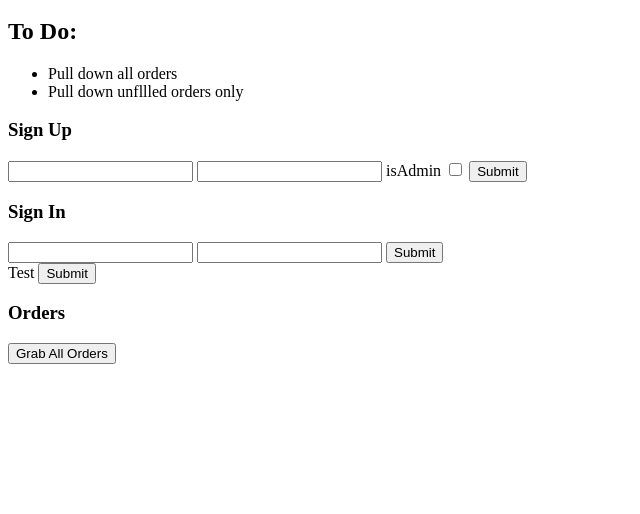
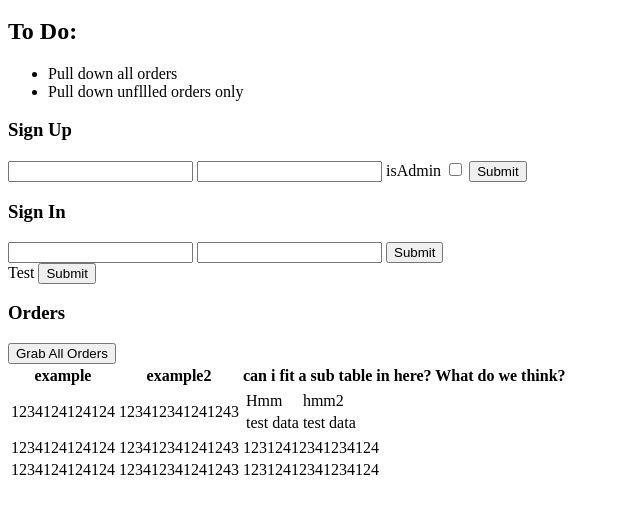
Before and after one commit to mxryan/hsm2, a website: page views/admin.html in a window 1280 px wide. Shown: the part 136-650 px from the top of the page, without its empty margins (0-640 px from the left). Drawn offline with Linux system fonts and the light colour scheme; files whose address does not match are found by name.

Commit message:
added sample table

```diff
--- a/views/admin.html
+++ b/views/admin.html
@@ -52,6 +52,47 @@
     </div>
     <button id="grab-all-orders-btn">Grab All Orders</button>
   </div>
+  <div id="test-table">
+    <table>
+      <tr>
+        <th>
+          example
+        </th>
+        <th>
+          example2
+        </th>
+        <th>
+          can i fit a sub table in here? What do we think?
+        </th>
+      </tr>
+      <tr>
+        <td>1234124124124</td>
+        <td>123412341241243</td>
+        <td>
+          <table>
+            <tr>
+              <td>Hmm</td>
+              <td>hmm2</td>
+            </tr>
+            <tr>
+              <td>test data</td>
+              <td>test data</td>
+            </tr>
+          </table>
+        </td>
+      </tr>
+      <tr>
+        <td>1234124124124</td>
+        <td>123412341241243</td>
+        <td>12312412341234124</td>
+      </tr>
+      <tr>
+        <td>1234124124124</td>
+        <td>123412341241243</td>
+        <td>12312412341234124</td>
+      </tr>
+    </table>
+  </div>
   <script src=scripts/admin.js></script>
 
 </body>
```
